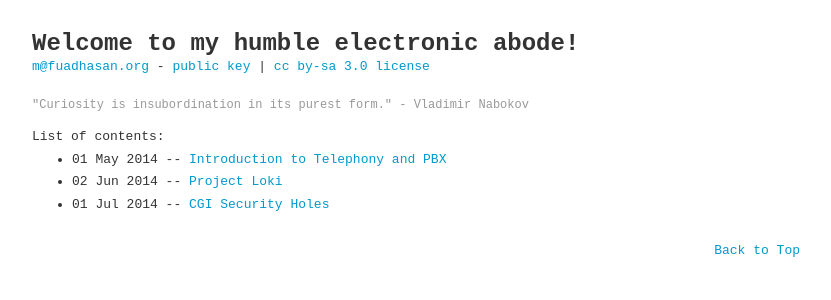
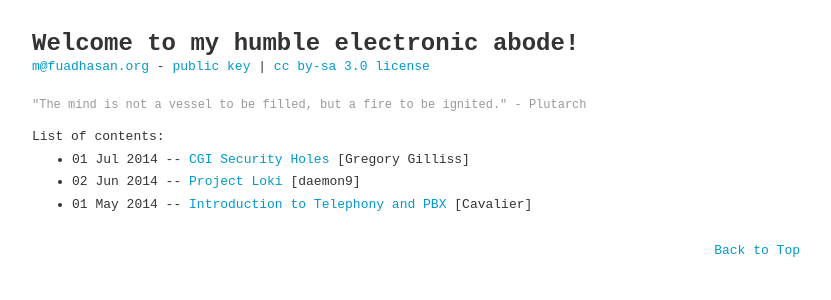
Before and after one commit to mfh/mfh.github.io, a Jekyll site: the page built from index.md, in a window 1280 px wide. Shown: the top 300 px of the page, without its empty margins (224-1055 px from the left). Built offline with Jekyll 4.4.1, drawn with Linux system fonts in a browser that asks for light colours; some of the changed lines change nothing that is shown.

Commit message:
fix shell script

```diff
--- a/_includes/_content-index.html
+++ /dev/null
@@ -1,5 +0,0 @@
-<ul>
-    <li>01 May 2014 -- <a href="/content/20140501-Introduction_to_Telephony_and_PBX.txt">Introduction to Telephony and PBX</a></li>
-    <li>02 Jun 2014 -- <a href="/content/20140602-Project_Loki.txt">Project Loki</a></li>
-    <li>01 Jul 2014 -- <a href="/content/20140701-CGI_Security_Holes.txt">CGI Security Holes</a></li>
-</ul>
--- /dev/null
+++ b/_includes/_contents-index.html
@@ -0,0 +1,6 @@
+List of contents:
+<ul>
+    <li>01 Jul 2014 -- <a href="/contents/20140701-CGI_Security_Holes-Gregory_Gilliss.txt">CGI Security Holes</a> [Gregory Gilliss]</li>
+    <li>02 Jun 2014 -- <a href="/contents/20140602-Project_Loki-daemon9.txt">Project Loki</a> [daemon9]</li>
+    <li>01 May 2014 -- <a href="/contents/20140501-Introduction_to_Telephony_and_PBX-Cavalier.txt">Introduction to Telephony and PBX</a> [Cavalier]</li>
+</ul>
--- a/_includes/_header.html
+++ b/_includes/_header.html
@@ -6,5 +6,4 @@
   <a href="http://creativecommons.org/licenses/by-sa/3.0/" target="_blank">cc by-sa 3.0 license</a>
 </header>
 
-<p class="small gray">"Curiosity is insubordination in its purest form." - Vladimir Nabokov</p>
-List of contents:
+<p class="small gray">"The mind is not a vessel to be filled, but a fire to be ignited." - Plutarch</p>
--- a/_layouts/default.html
+++ b/_layouts/default.html
@@ -1,4 +1,4 @@
 {% include _head.html %}
 {% include _header.html %}
-{% include _content-index.html %}
+{% include _contents-index.html %}
 {% include _footer.html %}
```
Also changed, not shown: README.md, contents/20140501-Introduction_to_Telephony_and_PBX-Cavalier.txt (renamed from content/20140501-Introduction_to_Telephony_and_PBX.txt), contents/20140602-Project_Loki-daemon9.txt (renamed from content/20140602-Project_Loki.txt), contents/20140701-CGI_Security_Holes-Gregory_Gilliss.txt (renamed from content/20140701-CGI_Security_Holes.txt), 2 other files.
